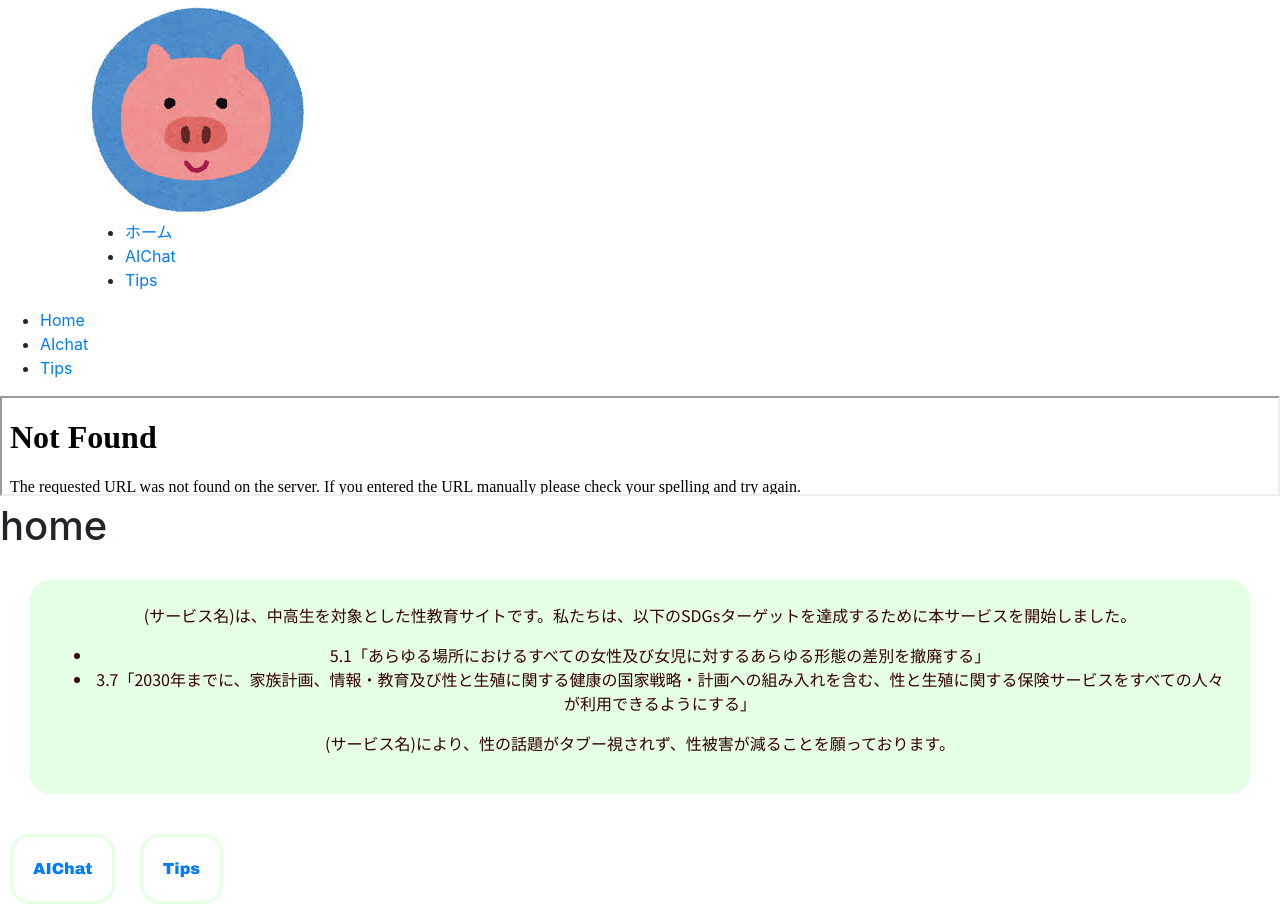
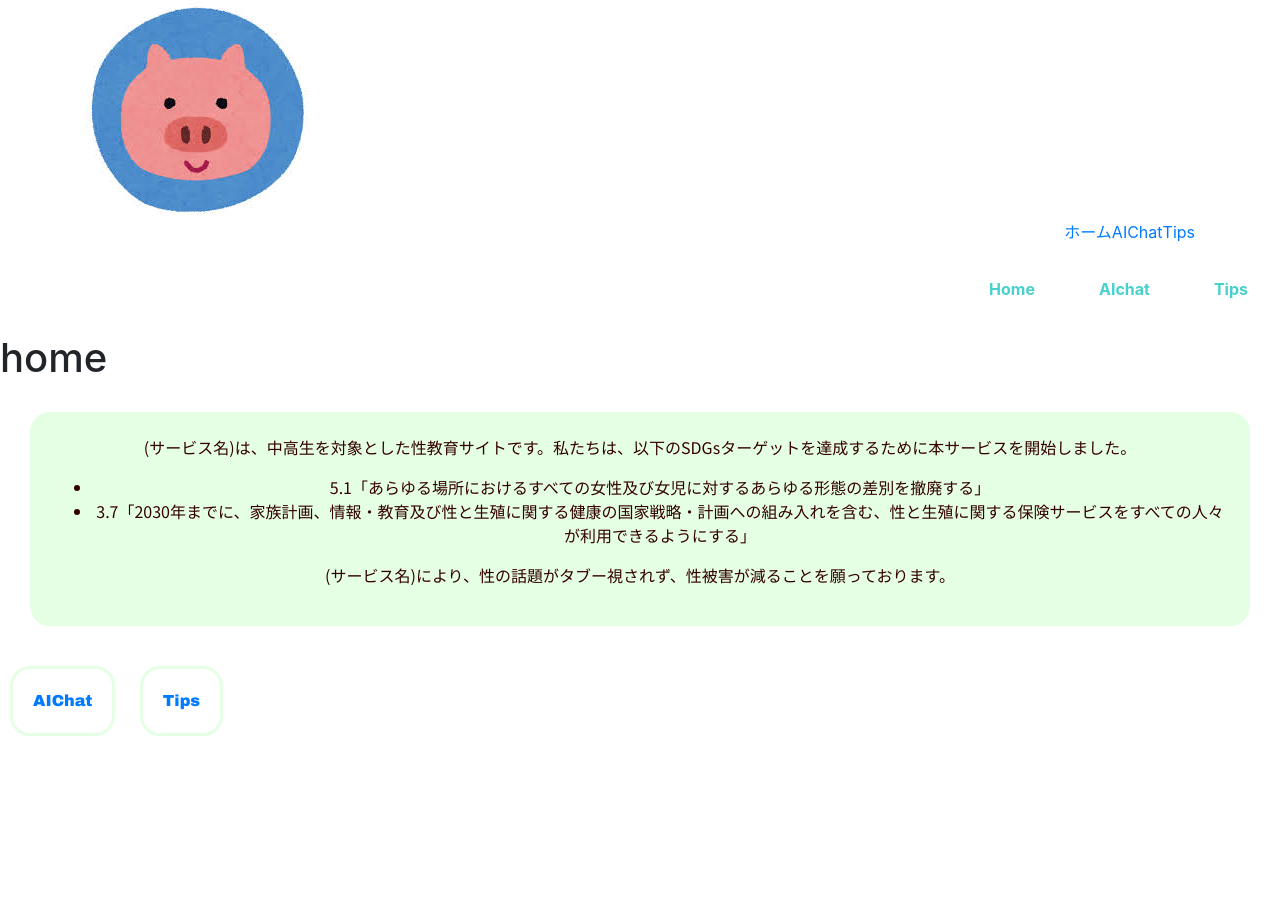
Before and after one commit to hjtm130/gcon_gender, a Flask app: page / in a window 1280 px wide. After the commit the page ends 736 px from the top, so only its background shows below. Run offline with Flask 3, Linux system fonts and the light colour scheme.

Commit message:
css読み込み追加

```diff
--- a/templates/Home.html
+++ b/templates/Home.html
@@ -5,6 +5,7 @@
     <meta name="viewport" content="width=device-width, initial-scale=1.0">
     <link rel="stylesheet" href="https://cdn.jsdelivr.net/npm/bootstrap@4.1.3/dist/css/bootstrap.min.css" integrity="sha384-MCw98/SFnGE8fJT3GXwEOngsV7Zt27NXFoaoApmYm81iuXoPkFOJwJ8ERdknLPMO" crossorigin="anonymous">
     <link rel="stylesheet" href="../static/scripts/home.css">
+    <link rel="stylesheet" href="../static/scripts/header.css">
     <title>ホーム</title>
 </head>
 <body>
@@ -21,7 +22,7 @@
         <!-- ここまでヘッダーメニュー -->
 
     <script src="{{ url_for('static', filename='js/routes.js') }}"></script>
-    <iframe src="header.html" width="100%" height="100px"></iframe>
+    <!--<iframe src="header.html" width="100%" height="100px"></iframe>-->
     <h1>home</h1>
     <div class="explanation">
         <p>
```
